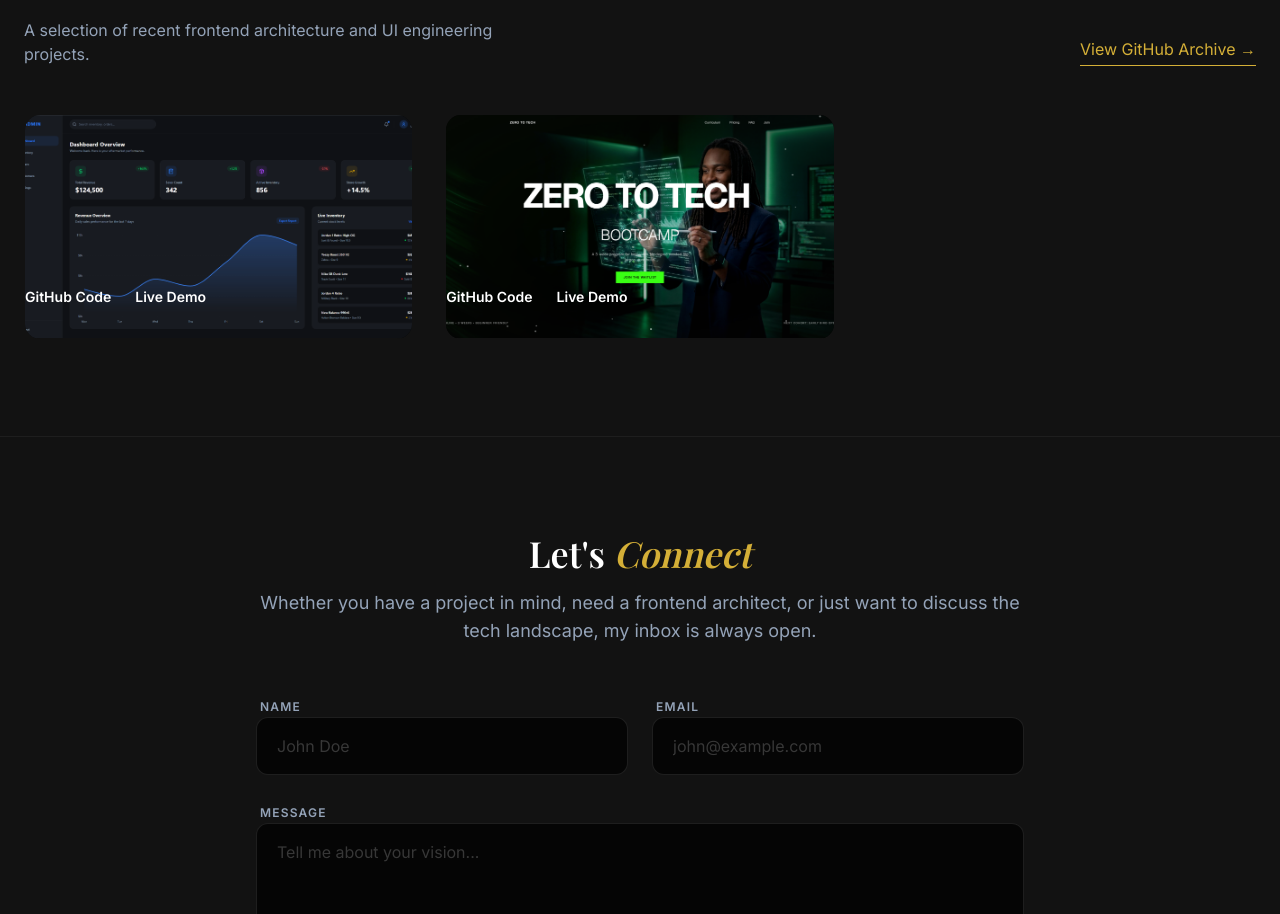
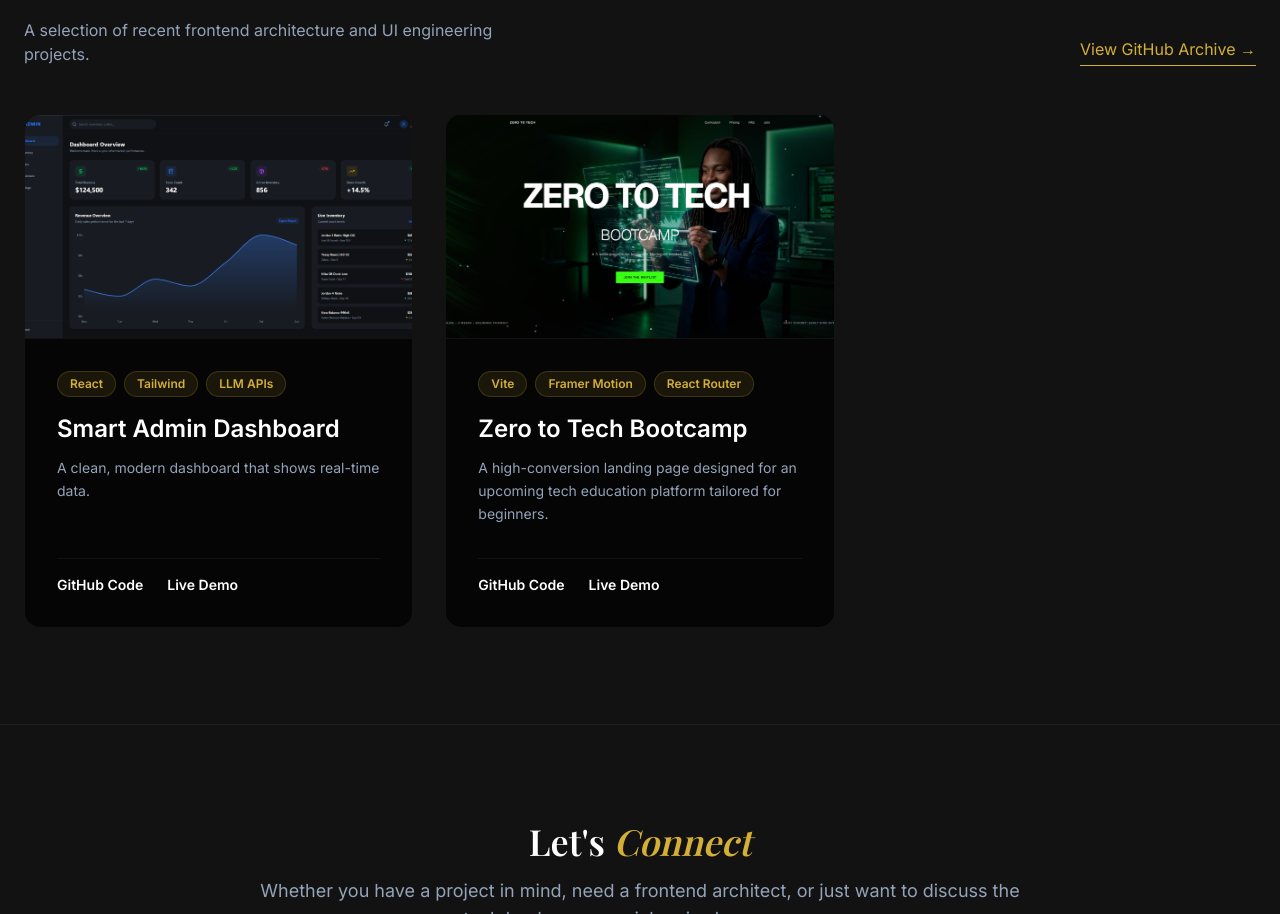
Before and after one commit to TestimonyBenson/portfolio, a React app: page / in a window 1280 px wide. Shown: the part 2426-3340 px from the top of the page. Built offline with nearby package versions, Linux system fonts and the light colour scheme; the HTML template or start-up script is replaced by a standard one; a web font is replaced by a local one.

Commit message:
General update

```diff
--- a/src/components/Projects.jsx
+++ b/src/components/Projects.jsx
@@ -7,8 +7,8 @@
     description: "A clean, modern dashboard that shows real-time data.",
     tech: ["React", "Tailwind", "LLM APIs"],
     image:"/admindash.png",
-    github: "https://github.com/TestimonyBenson/Smart-Admin-Dashboard", // <-- Paste your GitHub link here
-    live: "https://smart-admin-dashboard-35o5.vercel.app/"             // <-- Paste your live Vercel/Netlify link here
+    github: "https://github.com/TestimonyBenson/Smart-Admin-Dashboard",
+    live: "https://smart-admin-dashboard-35o5.vercel.app/"
   },
   {
     id: 2,
@@ -16,8 +16,8 @@
     description: "A high-conversion landing page designed for an upcoming tech education platform tailored for beginners.",
     tech: ["Vite", "Framer Motion", "React Router"],
     image: "/bootcamp.png",
-    github: "https://github.com/TestimonyBenson/Zero-to-Tech-Bootcamp", // <-- Paste your GitHub link here
-    live: "https://zero-to-tech-bootcamp-asb2.vercel.app/"             // <-- Paste your live Vercel/Netlify link here
+    github: "https://github.com/TestimonyBenson/Zero-to-Tech-Bootcamp",
+    live: "https://zero-to-tech-bootcamp-asb2.vercel.app/"
   },
 ];
 
@@ -25,6 +25,8 @@
   return (
     <section id="work" className="py-24 bg-charcoal px-6 border-t border-white/5">
       <div className="max-w-7xl mx-auto">
+
+        {/* Header */}
         <div className="flex flex-col md:flex-row justify-between items-end mb-12 gap-6">
           <div>
             <h2 className="text-4xl font-serif text-white">Featured <span className="text-gold">Work</span></h2>
@@ -35,12 +37,13 @@
           </button>
         </div>
 
-        <div className="grid grid-cols-1 md:grid-cols-3 gap-8">
+        {/* Project Grid */}
+        <div className="grid grid-cols-1 md:grid-cols-2 lg:grid-cols-3 gap-8">
           {projectsData.map((project) => (
-            <div key={project.id} className="group relative bg-obsidian rounded-2xl overflow-hidden border border-white/5 hover:border-gold/50 transition-all duration-500">
+            <div key={project.id} className="group flex flex-col bg-obsidian rounded-2xl overflow-hidden border border-white/5 hover:border-gold/50 transition-all duration-500">
 
-              {/* Dynamic Image Area */}
-              <div className="h-56 w-full border-b border-white/5 overflow-hidden">
+              {/* Image Area */}
+              <div className="h-56 w-full border-b border-white/5 overflow-hidden flex-shrink-0">
                 {project.image ? (
                   <img
                     src={project.image}
@@ -54,7 +57,25 @@
                 )}
               </div>
 
-                <div className="flex space-x-6 absolute bottom-8">
+              {/* Content Area (This was missing!) */}
+              <div className="p-8 flex flex-col flex-grow">
+                {/* Tech Stack Tags */}
+                <div className="flex flex-wrap gap-2 mb-4">
+                  {project.tech.map((techItem, index) => (
+                    <span key={index} className="text-xs font-semibold text-gold bg-gold/10 px-3 py-1 rounded-full border border-gold/20">
+                      {techItem}
+                    </span>
+                  ))}
+                </div>
+
+                {/* Title & Description */}
+                <h3 className="text-2xl font-bold text-white mb-3">{project.title}</h3>
+                <p className="text-silver text-sm leading-relaxed mb-8 flex-grow">
+                  {project.description}
+                </p>
+
+                {/* Links */}
+                <div className="flex space-x-6 mt-auto pt-4 border-t border-white/5">
                   <a
                     href={project.github}
                     target="_blank"
@@ -72,9 +93,12 @@
                     Live Demo
                   </a>
                 </div>
+              </div>
+
             </div>
           ))}
         </div>
+
       </div>
     </section>
   );
```
